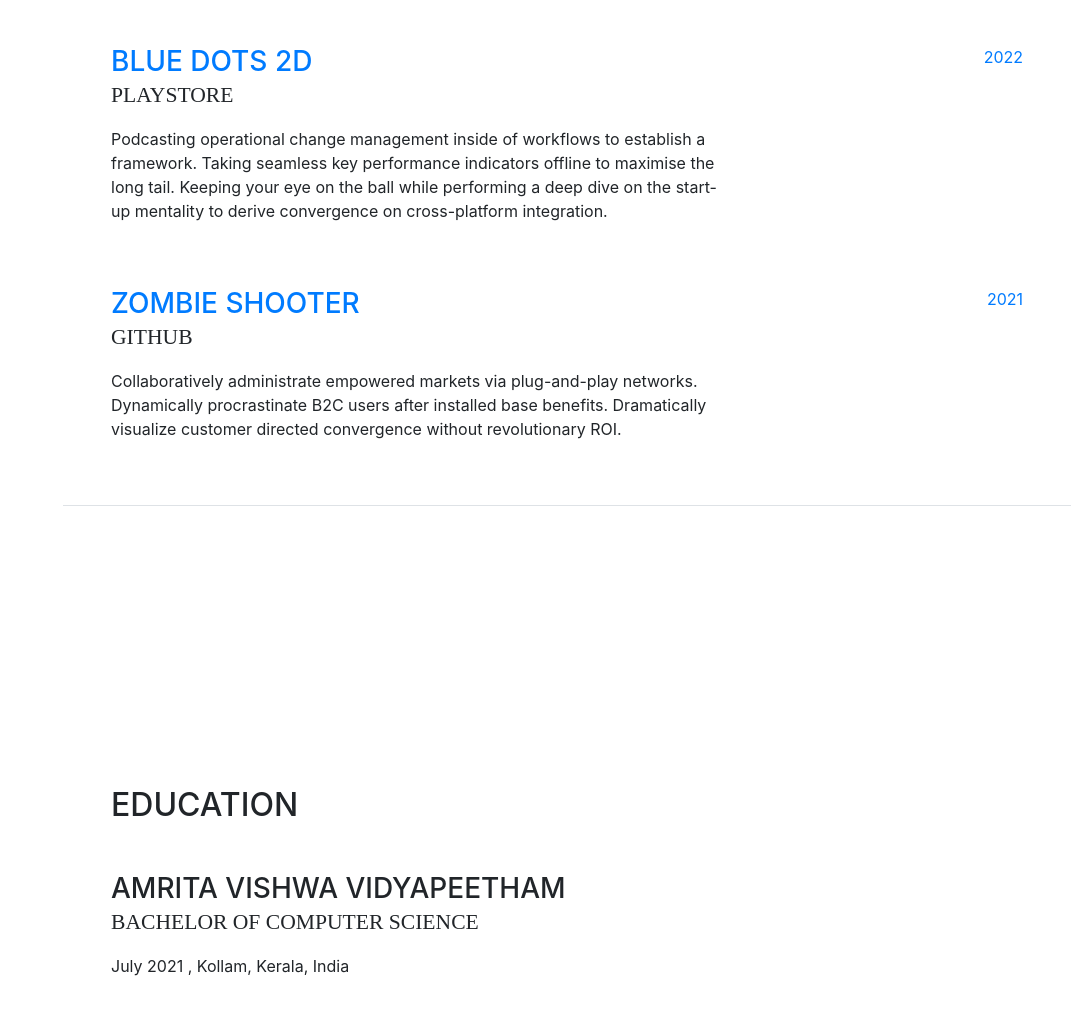
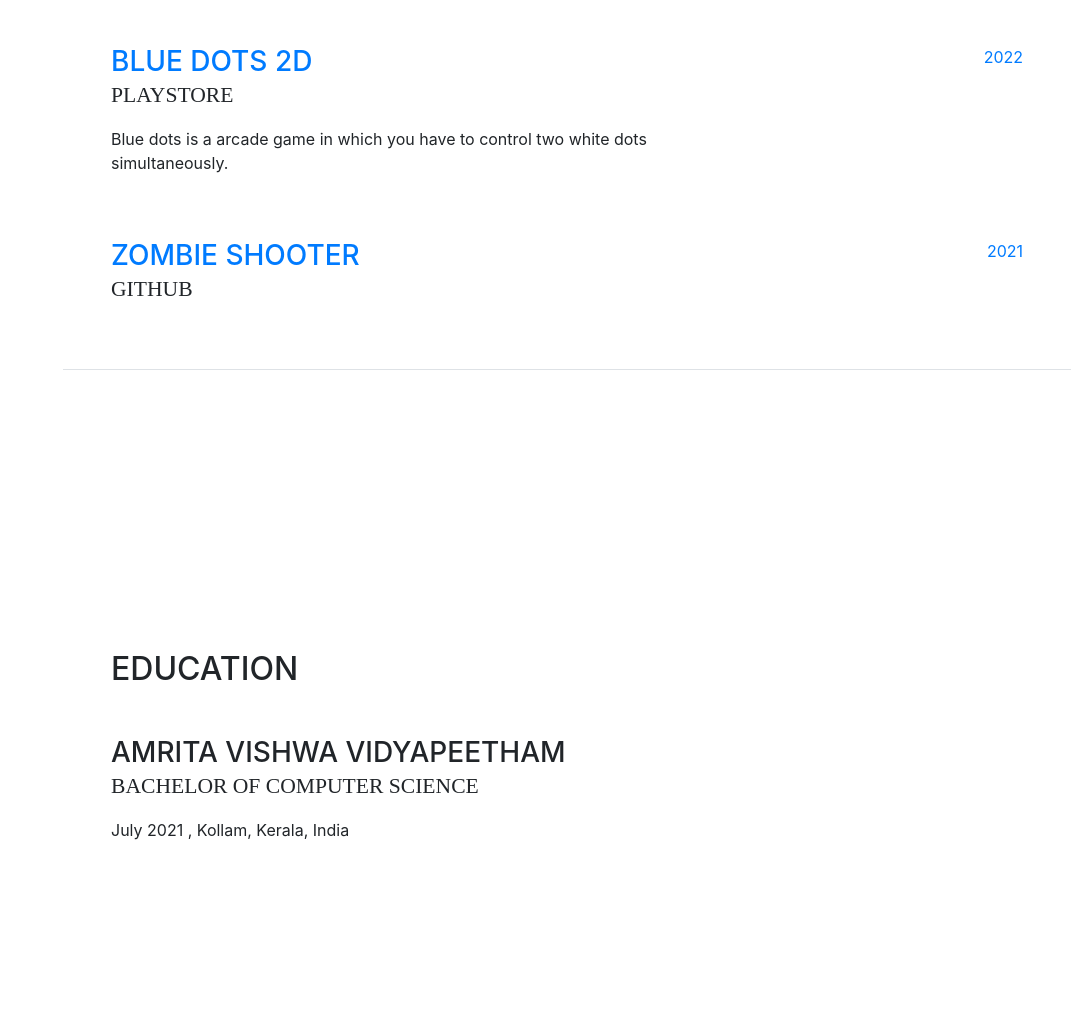
Before and after one commit to k6ss21/k6ss21.github.io, a website with bundled scripts: page index.html in a window 1280 px wide. Shown: the part 1349-2378 px from the top of the page, without its empty margins (209-1280 px from the left). Built offline with nearby package versions, Linux system fonts and the light colour scheme; a web font is replaced by a local one.

Commit message:
Update index.html

```diff
--- a/index.html
+++ b/index.html
@@ -135,7 +135,7 @@
             <div class="resume-content mr-auto">
               <h3 class="mb-0"><a href="https://play.google.com/store/apps/details?id=com.Enowt.BlueDots">Blue Dots 2D</a></h3>
               <div class="subheading mb-3">PlayStore</div>
-              <p>Podcasting operational change management inside of workflows to establish a framework. Taking seamless key performance indicators offline to maximise the long tail. Keeping your eye on the ball while performing a deep dive on the start-up mentality to derive convergence on cross-platform integration.</p>
+              <p>Blue dots is a arcade game in which you have to control two white dots simultaneously.</p>
             </div>
             <div class="resume-date text-md-right">
               <span class="text-primary">2022</span>
@@ -146,7 +146,7 @@
             <div class="resume-content mr-auto">
               <h3 class="mb-0"><a href="https://github.com/k6ss21/Fps-Projects/tree/master/Fps-Zombie">Zombie Shooter </a></h3>
               <div class="subheading mb-3">GitHub</div>
-              <p>Collaboratively administrate empowered markets via plug-and-play networks. Dynamically procrastinate B2C users after installed base benefits. Dramatically visualize customer directed convergence without revolutionary ROI.</p>
+              <p> </p>
             </div>
             <div class="resume-date text-md-right">
               <span class="text-primary">2021</span>
```
